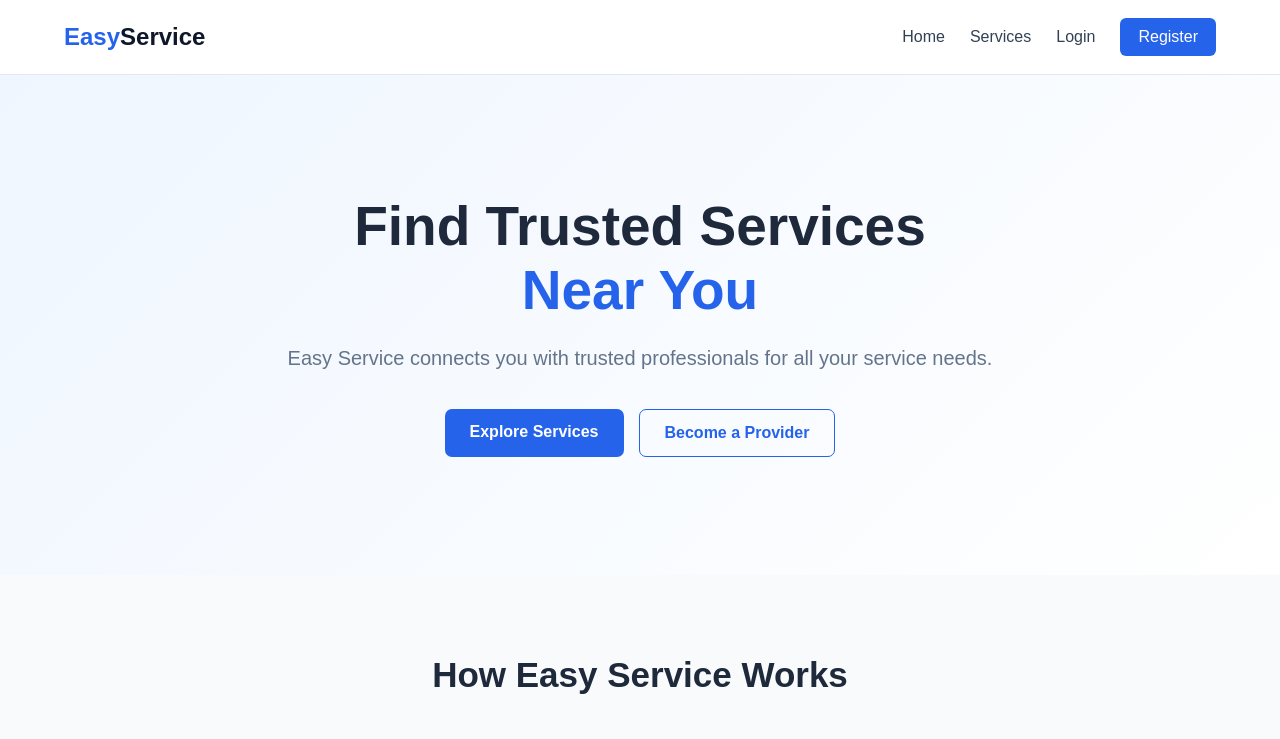
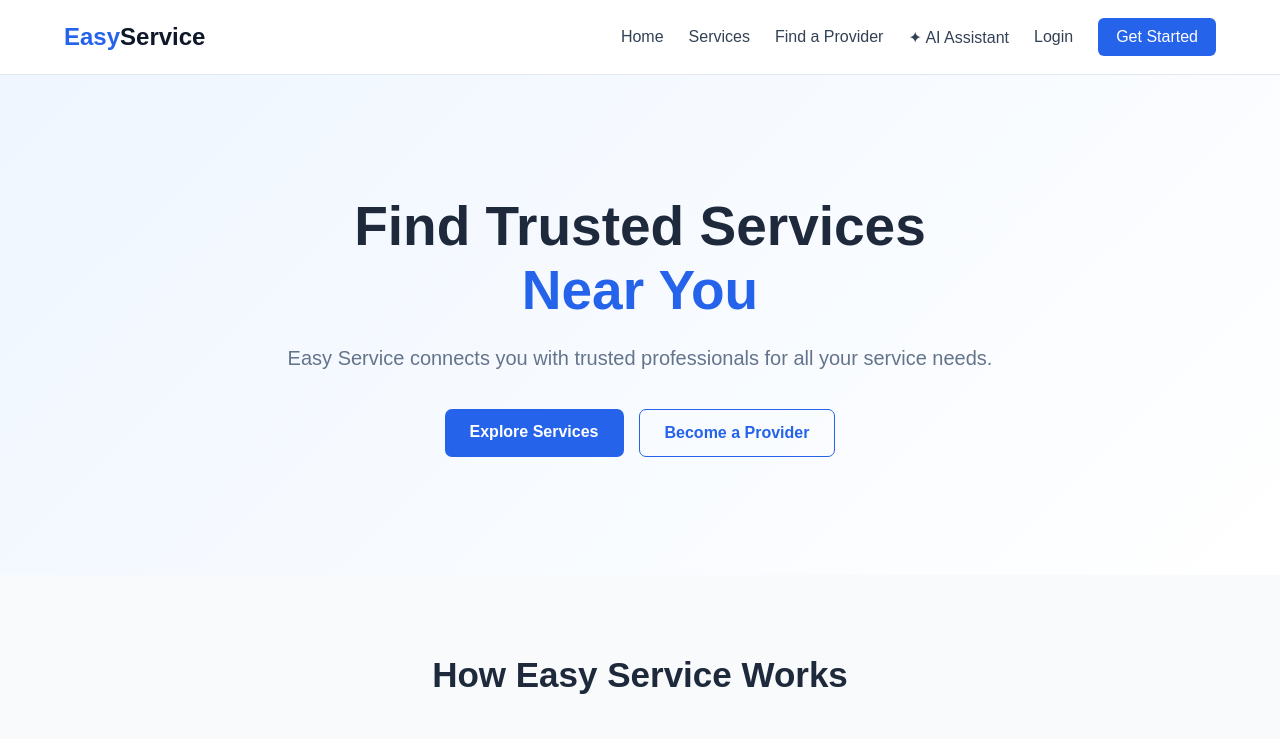
Before and after one commit to sagggar112/easyservice-nepal, a React (Vite) app in the folder client/: page / in a window 1280 px wide. Shown: the top 739 px of the page. Built offline with nearby package versions, Linux system fonts and the light colour scheme.

Commit message:
feat: connect AI assistant and provider discovery to navbar

```diff
--- a/client/src/components/Navbar.jsx
+++ b/client/src/components/Navbar.jsx
@@ -3,7 +3,6 @@ import { useAuth } from "../context/useAuth";
 
 function Navbar() {
   const navigate = useNavigate();
-
   const { isAuthenticated, logout } = useAuth();
 
   const handleLogout = () => {
@@ -14,51 +13,26 @@ function Navbar() {
   return (
     <nav className="navbar">
       <div className="navbar-container">
-
-        <Link to="/" className="logo">
-          Easy<span>Service</span>
-        </Link>
+        <Link to="/" className="logo">Easy<span>Service</span></Link>
 
         <div className="nav-links">
-
-          <Link to="/">
-            Home
-          </Link>
-
-          <Link to="/services">
-            Services
-          </Link>
+          <Link to="/">Home</Link>
+          <Link to="/services">Services</Link>
+          <Link to="/smart-match">Find a Provider</Link>
+          <Link to="/ai-assistant" className="ai-nav-link">✦ AI Assistant</Link>
 
           {isAuthenticated ? (
             <>
-              <Link to="/profile">
-                My Profile
-              </Link>
-
-              <button
-                onClick={handleLogout}
-                className="logout-btn"
-              >
-                Logout
-              </button>
+              <Link to="/profile">My Profile</Link>
+              <button onClick={handleLogout} className="logout-btn">Logout</button>
             </>
           ) : (
             <>
-              <Link to="/login">
-                Login
-              </Link>
-
-              <Link
-                to="/register"
-                className="register-btn"
-              >
-                Register
-              </Link>
+              <Link to="/login">Login</Link>
+              <Link to="/register" className="register-btn">Get Started</Link>
             </>
           )}
-
         </div>
-
       </div>
     </nav>
   );
```
